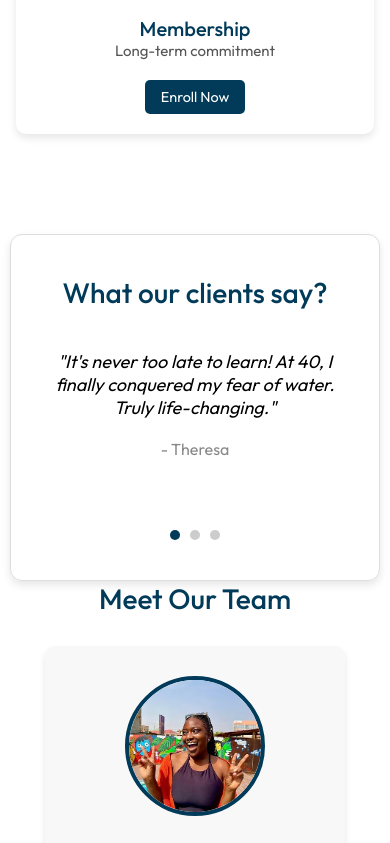
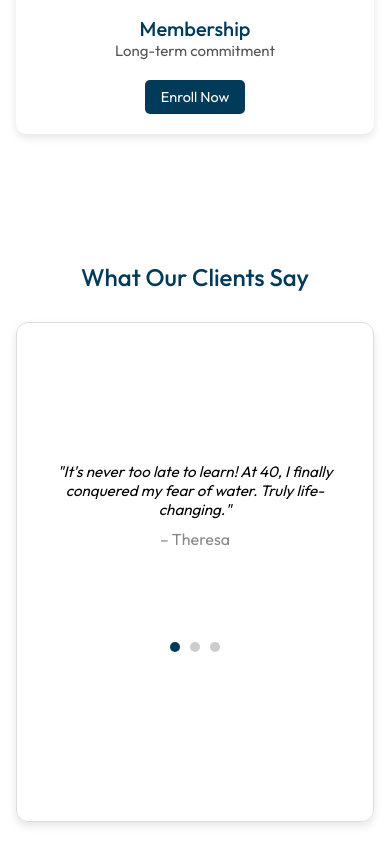
Before and after one commit to kaidoverse/swimweb, a React (Vite) app: page / in a window 390 px wide. Shown: the part 4800-5643 px from the top of the page. Built offline with nearby package versions, Linux system fonts and the light colour scheme.

Commit message:
updated styles for instructor page

```diff
--- a/src/Components/Instructor/Instructor.css
+++ b/src/Components/Instructor/Instructor.css
@@ -1,27 +1,28 @@
-/* Global Reset (recommended) */
-*,
-*::before,
-*::after {
+.carousel-parent {
+  display: flex;
+  flex-direction: column;
+  align-items: center;
+  padding: 8rem 1rem;
+  width: 100%;
   box-sizing: border-box;
 }
 
-/* Container */
 .carousel-container {
   display: flex;
   align-items: center;
   justify-content: center;
   flex-direction: column;
   position: relative;
-  height: 500px;
-  width: 80%;
-  margin: 0 auto;
-  margin-top: 100px;
+  width: 100%;
+  max-width: 1200px;
+  min-height: 500px;
+  padding: 2rem;
   text-align: center;
-  padding: 50px 20px;
   border: 1px solid #ddd;
   border-radius: 12px;
   box-shadow: 0 4px 8px rgba(0, 0, 0, 0.1);
-  overflow-x: hidden; /* Prevent overflow on mobile */
+  overflow-x: hidden;
+  box-sizing: border-box;
 }
 
 .carousel-container h1 {
@@ -29,6 +30,13 @@
   font-weight: 500;
   color: #013b59;
   padding-bottom: 40px;
+}
+
+.testimonial-heading {
+  font-size: 40px;
+  font-weight: 500;
+  color: #013b59;
+  margin-bottom: 40px;
 }
 
 .carousel-wrapper {
@@ -101,9 +109,9 @@
   background-color: #012a45;
 }
 
-/* Dots Navigation */
 .dots {
   margin-top: 30px;
+  margin-bottom: 30px;
   display: flex;
   justify-content: center;
   gap: 10px;
@@ -123,25 +131,22 @@
   background-color: #013b59;
 }
 
-/* ✅ Responsive Tweaks */
+@media (max-width: 1023px) {
+  .carousel-container {
+    padding: 2rem;
+  }
+}
+
 @media (max-width: 768px) {
-  .carousel-container {
-    width: 95%;
-    height: auto;
-    padding: 40px 15px;
-  }
-
+  .testimonial-heading,
   .carousel-container h1 {
     font-size: 28px;
+    margin-bottom: 30px;
   }
 
   .lead {
-    font-size: 18px;
+    font-size: 1rem;
     margin: 0 10px;
-  }
-
-  .carousel-button {
-    display: none; /* ✅ Hide navigation arrows on smaller screens */
   }
 
   .profile-image {
@@ -149,8 +154,31 @@
     height: 80px;
   }
 
+  .carousel-button {
+    display: none;
+  }
+
   .dots__dot {
     width: 10px;
     height: 10px;
   }
 }
+
+@media (max-width: 480px) {
+  .carousel-container {
+    padding: 1rem;
+  }
+
+  .lead {
+    font-size: 0.95rem;
+  }
+
+  .profile-image {
+    width: 70px;
+    height: 70px;
+  }
+
+  .testimonial-heading {
+    font-size: 24px;
+  }
+}
--- a/src/Components/Instructor/Instructor.jsx
+++ b/src/Components/Instructor/Instructor.jsx
@@ -1,7 +1,7 @@
 import React, { useEffect, useState, useCallback } from "react";
 import "./Instructor.css";
 
-export default function App() {
+const Instructor = () => {
     const [currentIndex, setCurrentIndex] = useState(0);
 
     const testimonials = [
@@ -51,29 +51,19 @@ export default function App() {
     }, [handleNext, handlePrev]);
 
     return (
-        <div className="carousel-container">
-            <div className="header">
-                <h1>What our clients say?</h1>
+        <div className="carousel-parent">
+            <h2 className="testimonial-heading">What Our Clients Say</h2>
+            <section className="carousel-container">
 
                 <div className="carousel-wrapper">
                     <div
                         className="carousel"
-                        style={{
-                            transform: `translateX(-${currentIndex * 100}%)`,
-                        }}
+                        style={{ transform: `translateX(-${currentIndex * 100}%)` }}
                     >
-                        {testimonials.map((testimonial, index) => (
-                            <div
-                                className="carousel-item"
-                                key={index}
-                                style={{
-                                    width: '100%',
-                                }}
-                            >
-                                <p className="lead">"{testimonial.text}"</p>
-                                <div className="image-container">
-                                    <p className="text-muted">- {testimonial.name}</p>
-                                </div>
+                        {testimonials.map((t, index) => (
+                            <div className="carousel-item" key={index}>
+                                <p className="lead">"{t.text}"</p>
+                                <p className="text-muted">– {t.name}</p>
                             </div>
                         ))}
                     </div>
@@ -92,9 +82,11 @@ export default function App() {
                             key={index}
                             className={`dots__dot ${index === currentIndex ? 'dots__dot--active' : ''}`}
                             onClick={() => handleDotClick(index)}
-                        ></button>
+                        />
                     ))}
                 </div>
-            </div></div>
+            </section></div>
     );
-}
+};
+
+export default Instructor;
```
